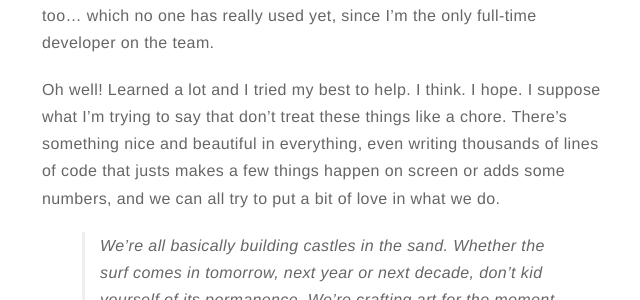
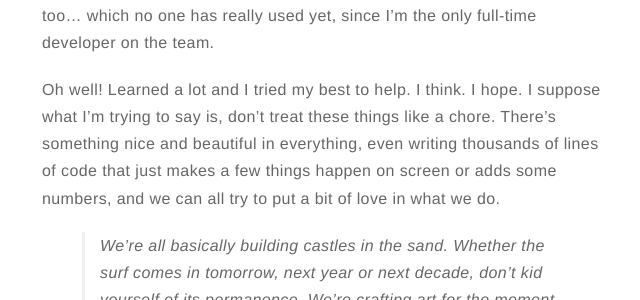
Before and after one commit to bobheadxi/bobheadxi.github.io, a Jekyll site: the page built from _posts/2018-03-03-sleuthing-the-web.md, in a window 1280 px wide and 900 px high, scrolled down 3464 px. Shown: the part 179-479 px from the top of the window, without its empty margins (318-958 px from the left). Built offline with Jekyll 4.4.1, drawn with Linux system fonts in a browser that asks for light colours; emoji names are drawn with the system emoji font.

Commit message:
Typo fixes

```diff
--- a/_posts/2018-03-03-sleuthing-the-web.md
+++ b/_posts/2018-03-03-sleuthing-the-web.md
@@ -60,7 +60,7 @@ I love watching a codebase grow and shrink and change over time. I love the feel
 
 So when people ask, I try to help, try my best to teach what little I know, and try my best to make things easier. For [Inertia](https://github.com/ubclaunchpad/inertia), I spent many hours building a [comprehensive set of](/dockerception#ssh-services-in-docker) [tools and utilities](https://github.com/ubclaunchpad/inertia#testing) to make testing and seeing if your changes work a breeze, and I wrote [documentation](https://github.com/ubclaunchpad/inertia#how-it-works) about [how the project works](https://github.com/ubclaunchpad/inertia/blob/master/.static/inertia-v0-0-2-slides.pdf), and spent a lot of time explaining why things were built the way they are... even if no one on my team has been motivated enough to really use anything I set up yet. For [calories](https://github.com/bobheadxi/calories), a project I set up for my friends so they could have something on their resumes, I spent quite a few evenings and weekends walking through how to do things and writing extensive code reviews and teaching what I had learned, and for a while we made good progress. I ended up spending a lot of time writing and troubleshooting [a bunch of scripts](https://github.com/bobheadxi/calories#development) that would help install things and set up local interactive testing environments... which no one ended up using as development stopped. I set up a bunch of similar tools at work too... which no one has really used yet, since I'm the only full-time developer on the team.
 
-Oh well! Learned a lot and I tried my best to help. I think. I hope. I suppose what I'm trying to say that don't treat these things like a chore. There's something nice and beautiful in everything, even writing thousands of lines of code that justs makes a few things happen on screen or adds some numbers, and we can all try to put a bit of love in what we do.
+Oh well! Learned a lot and I tried my best to help. I think. I hope. I suppose what I'm trying to say is, don't treat these things like a chore. There's something nice and beautiful in everything, even writing thousands of lines of code that just makes a few things happen on screen or adds some numbers, and we can all try to put a bit of love in what we do.
 
 >*We're all basically building castles in the sand. Whether the surf comes in tomorrow, next year or next decade, don't kid yourself of its permanence. We're crafting art for the moment, and tomorrow's programmers will create new art for tomorrow's needs. The questions include:*
 > - *did you do it well?*
```
